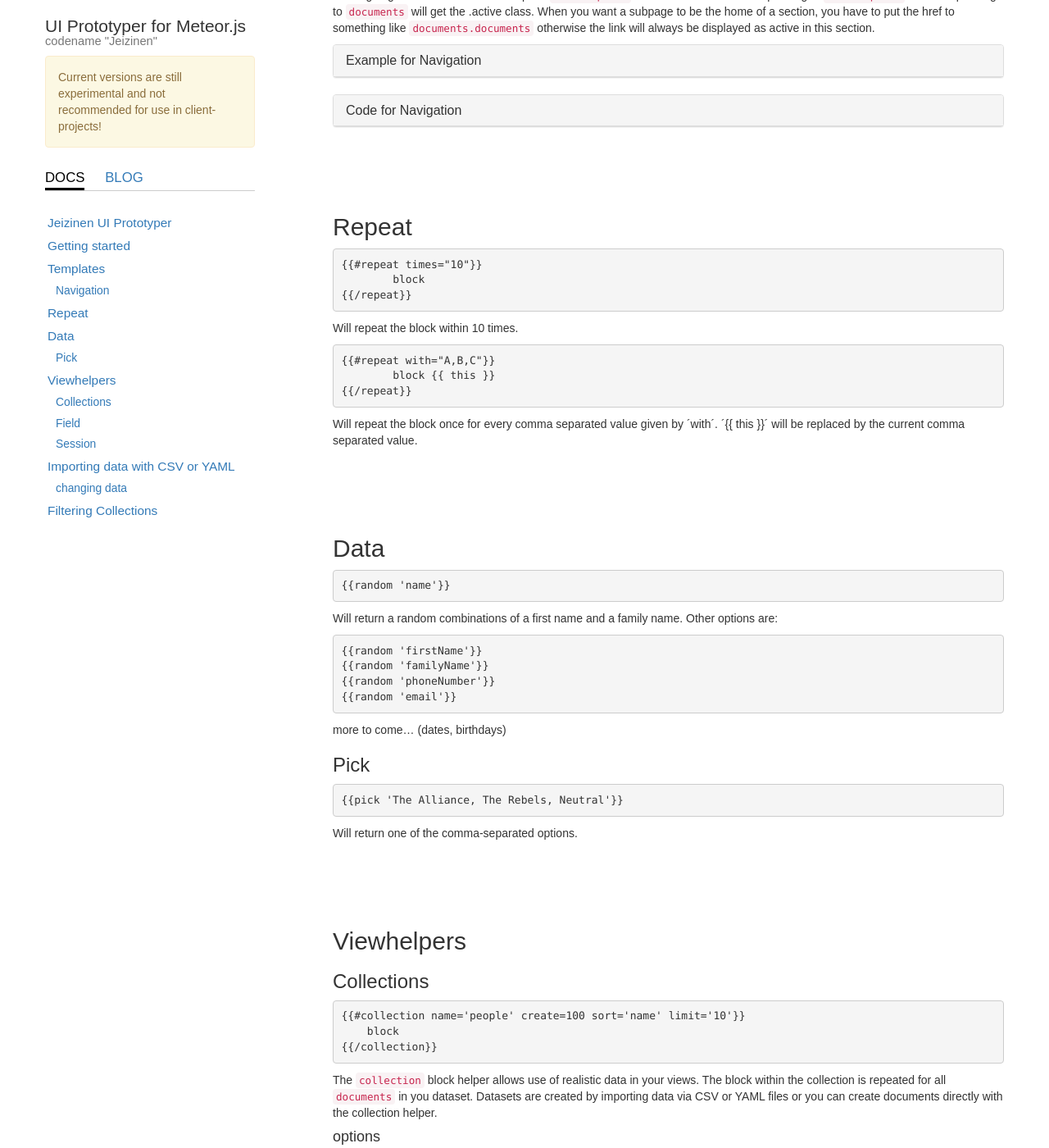
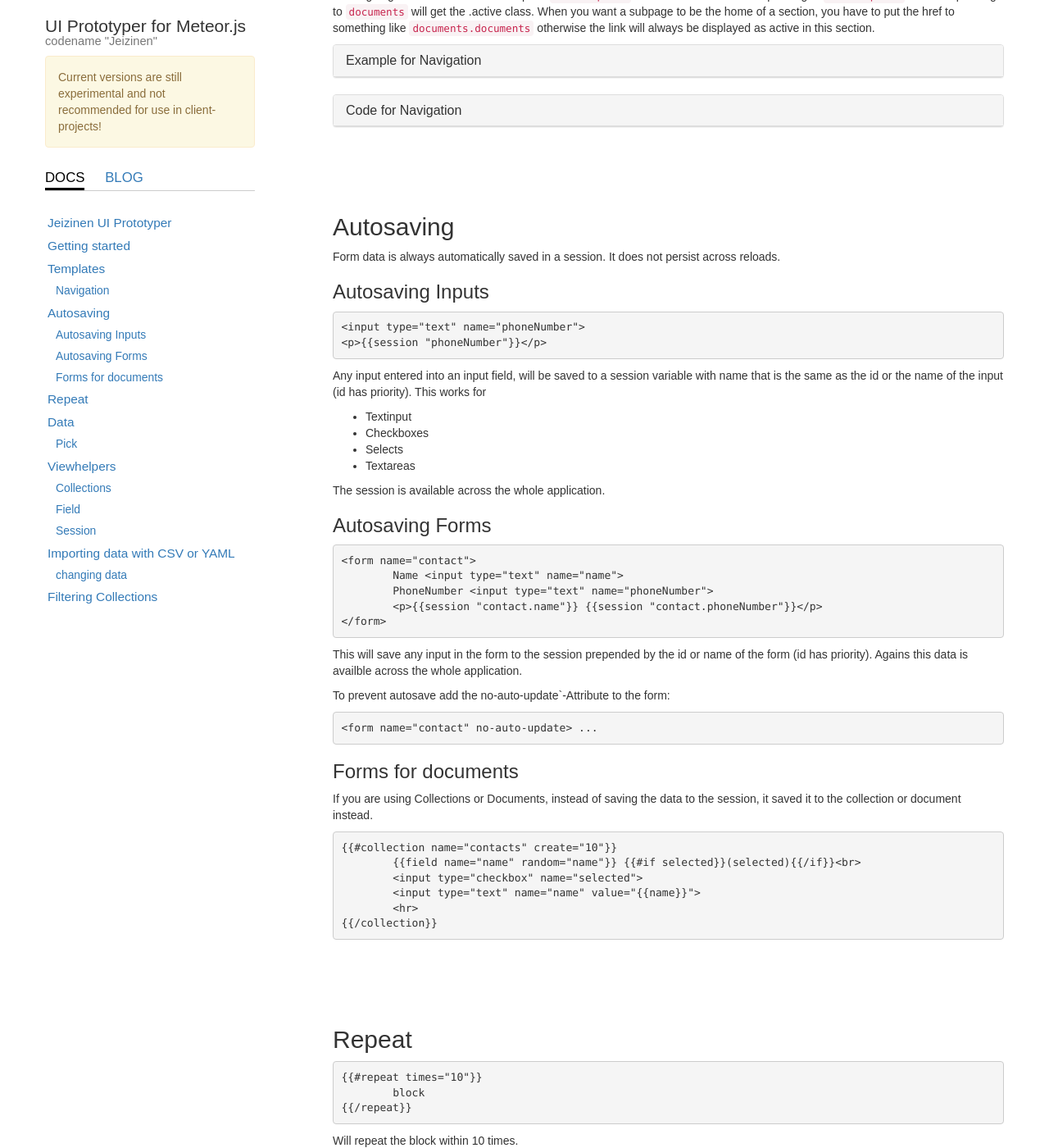
Before and after one commit to RolandStuder/jeizinen-meteor, a Jekyll site: the page built from index.md, in a window 1280 px wide and 1400 px high, scrolled down 1447 px. Shown: the whole window at 82% size. Built offline with Jekyll 4.4.1, drawn with Linux system fonts in a browser that asks for light colours; nearby versions of some CDN libraries; some web fonts are replaced; a style sheet for code colours, icons or effects is not loaded; some of the changed text lies outside the part shown.

Commit message:
describing autosaving capabilites

```diff
--- a/index.md
+++ b/index.md
@@ -101,7 +101,48 @@ When going to /documents.someTemplate `someTemplate` will be rendered and links
     </div>
 </div>
 
+## Autosaving
 
+Form data is always automatically saved in a session. It does not persist across reloads.
+
+### Autosaving Inputs
+
+	<input type="text" name="phoneNumber">
+	<p>{{session "phoneNumber"}}</p>
+
+Any input entered into an input field, will be saved to a session variable with name that is the same as the id or the name of the input (id has priority). This works for
+
+* Textinput
+* Checkboxes
+* Selects
+* Textareas
+
+The session is available across the whole application.
+
+### Autosaving Forms
+
+	<form name="contact">
+		Name <input type="text" name="name">
+		PhoneNumber <input type="text" name="phoneNumber">
+		<p>{{session "contact.name"}} {{session "contact.phoneNumber"}}</p>
+	</form>
+
+This will save any input in the form to the session prepended by the id or name of the form (id has priority). Agains this data is availble across the whole application.
+
+To prevent autosave add the no-auto-update`-Attribute to the form:
+
+	<form name="contact" no-auto-update> ...
+
+### Forms for documents
+
+If you are using Collections or Documents, instead of saving the data to the session, it saved it to the collection or document instead.
+
+	{{#collection name="contacts" create="10"}}
+		{{field name="name" random="name"}} {{#if selected}}(selected){{/if}}<br>
+		<input type="checkbox" name="selected">
+		<input type="text" name="name" value="{{name}}">
+		<hr>
+	{{/collection}}
 
 ## Repeat
 
@@ -220,11 +261,13 @@ Of course sometimes we just want to see one entry of a list. You do this by usin
 By putting a `form` in a document or collection wrapper, you can update the model automatically.
 
 	{{#document collection="csvImport"}}
-		<form>
+		<form no-auto-update>
 			<input name="columnName" value="{{columnname}}"> //the input field must have the same name as the field that sould be updated
 			<input type="Submit" href="index"> // the form ignores the action, so you instead set an href on the input.
 		</form>
 	{{/collection}}
+
+Notice the `no-auto-update`, if it is not set autosave without the need to submit.
 
 
 ## Filtering Collections
```
